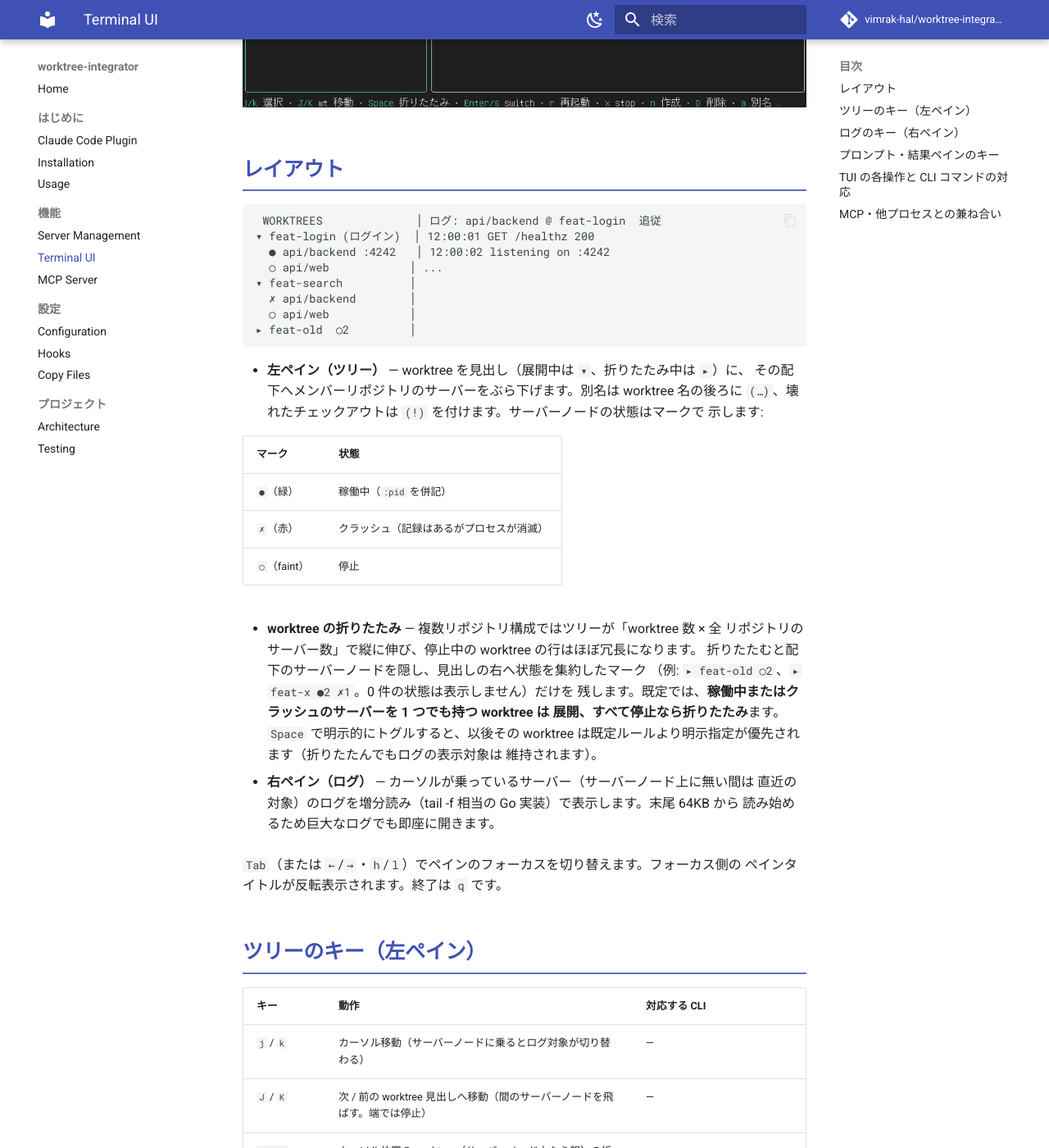
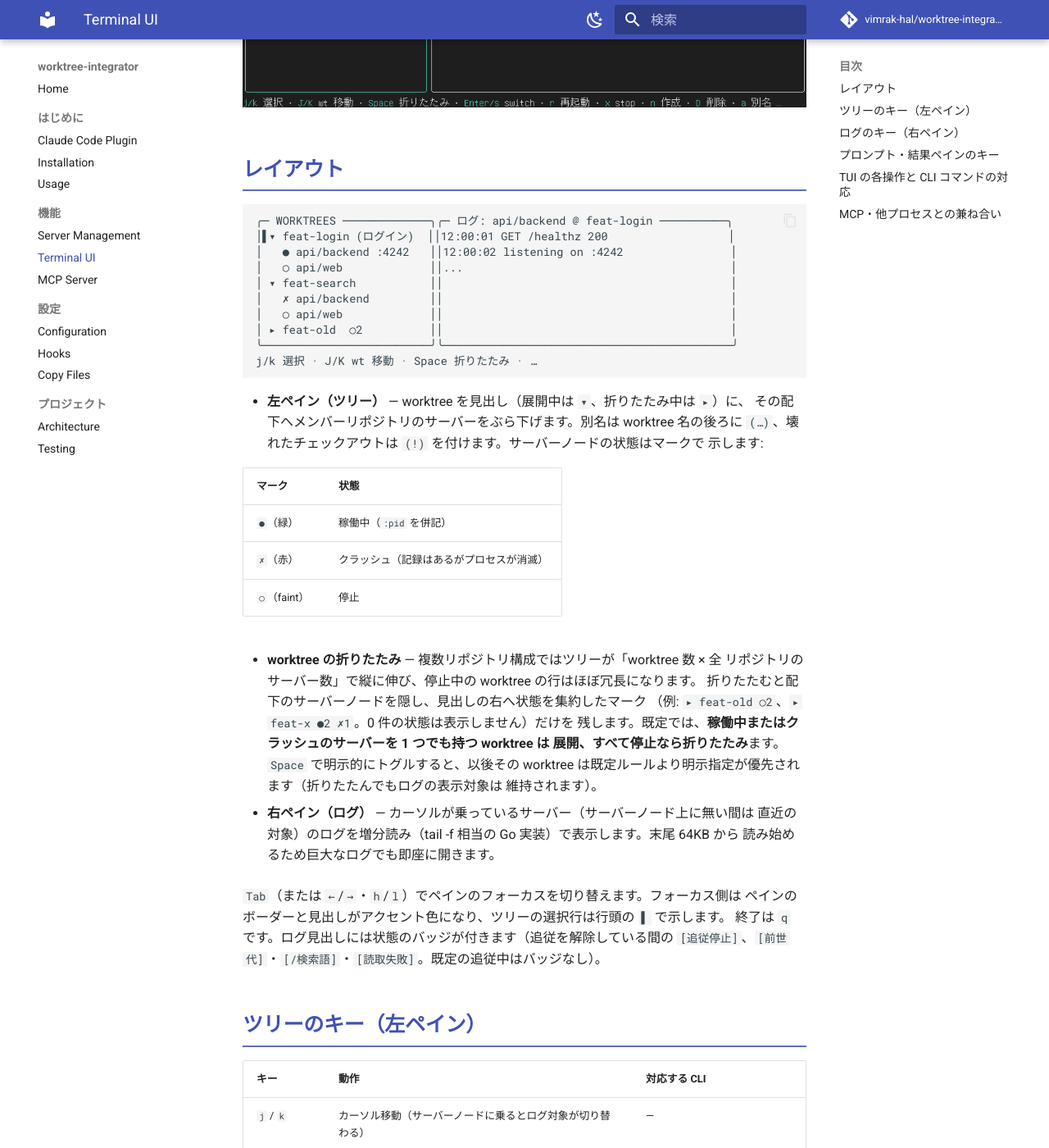
Before and after one commit to vimrak-hal/worktree-integrator, an MkDocs documentation site: the page built from docs/tui.md, in a window 1280 px wide and 1400 px high, scrolled down 684 px. Shown: the whole window at 82% size. Built offline with MkDocs 1.6.1 and Material for MkDocs 9.7.7, drawn with Linux system fonts in a browser that asks for light colours; comment, search, counter and statistics services are not loaded; some of the changed text lies outside the part shown.

Commit message:
tui: 追従バッジは解除中のみ表示する
末尾追従は既定状態であり、常時表示のバッジはノイズになる。注意が
必要なのは上へスクロールして追従が切れている間なので、そのときだけ
黄の [追従停止] を表示する。docs のレイアウト例も新デザインに合わせて
更新し、デモ GIF を差し替える。

Co-Authored-By: Claude Fable 5 <noreply@anthropic.com>
Claude-Session: https://claude.ai/code/session_0198fhkBFVCZp3j7hPPVoJKV

````diff
--- a/docs/tui.md
+++ b/docs/tui.md
@@ -18,14 +18,16 @@ wt ui
 ## レイアウト
 
 ```
- WORKTREES              │ ログ: api/backend @ feat-login  追従
-▾ feat-login (ログイン)  │ 12:00:01 GET /healthz 200
-  ● api/backend :4242   │ 12:00:02 listening on :4242
-  ○ api/web            │ ...
-▾ feat-search          │
-  ✗ api/backend        │
-  ○ api/web            │
-▸ feat-old  ○2         │
+╭─ WORKTREES ─────────────╮╭─ ログ: api/backend @ feat-login ──────────╮
+│▌▾ feat-login (ログイン)  ││12:00:01 GET /healthz 200                  │
+│   ● api/backend :4242   ││12:00:02 listening on :4242                │
+│   ○ api/web             ││...                                        │
+│ ▾ feat-search           ││                                           │
+│   ✗ api/backend         ││                                           │
+│   ○ api/web             ││                                           │
+│ ▸ feat-old  ○2          ││                                           │
+╰─────────────────────────╯╰───────────────────────────────────────────╯
+j/k 選択 · J/K wt 移動 · Space 折りたたみ · …
 ```
 
 - **左ペイン（ツリー）** — worktree を見出し（展開中は `▾`、折りたたみ中は `▸`）に、
@@ -52,8 +54,10 @@ wt ui
   直近の対象）のログを増分読み（tail -f 相当の Go 実装）で表示します。末尾 64KB から
   読み始めるため巨大なログでも即座に開きます。
 
-`Tab`（または `←`/`→`・`h`/`l`）でペインのフォーカスを切り替えます。フォーカス側の
-ペインタイトルが反転表示されます。終了は `q` です。
+`Tab`（または `←`/`→`・`h`/`l`）でペインのフォーカスを切り替えます。フォーカス側は
+ペインのボーダーと見出しがアクセント色になり、ツリーの選択行は行頭の `▌` で示します。
+終了は `q` です。ログ見出しには状態のバッジが付きます（追従を解除している間の
+`[追従停止]`、`[前世代]`・`[/検索語]`・`[読取失敗]`。既定の追従中はバッジなし）。
 
 ## ツリーのキー（左ペイン）
 
@@ -76,7 +80,7 @@ wt ui
 
 | キー | 動作 |
 | --- | --- |
-| `f` | 末尾追従（tail -f 相当）のオン／オフ。上へスクロールすると自動で解除 |
+| `f` | 末尾追従（tail -f 相当）のオン／オフ。上へスクロールすると自動で解除され、解除中はログ見出しに `[追従停止]` が付く |
 | `/` | キーワードで絞り込み（部分一致・大文字小文字を無視。1 打鍵ごとに反映） |
 | `p` | 前世代のログ（サーバー起動時にローテートされた `.prev`）との切り替え |
 | `w` | 長い行の折り返しのオン／オフ |
````
Also changed, not shown: docs/assets/tui-demo.gif, 3 other files.
